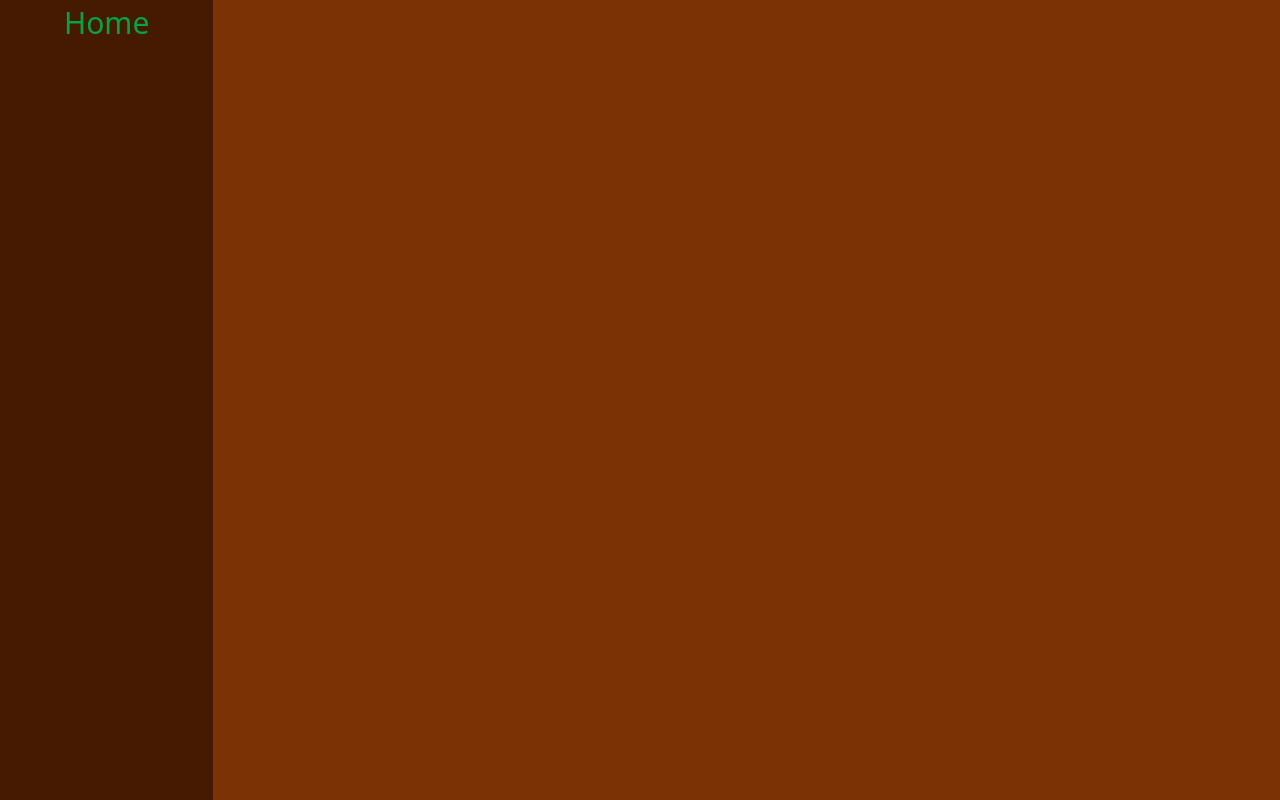
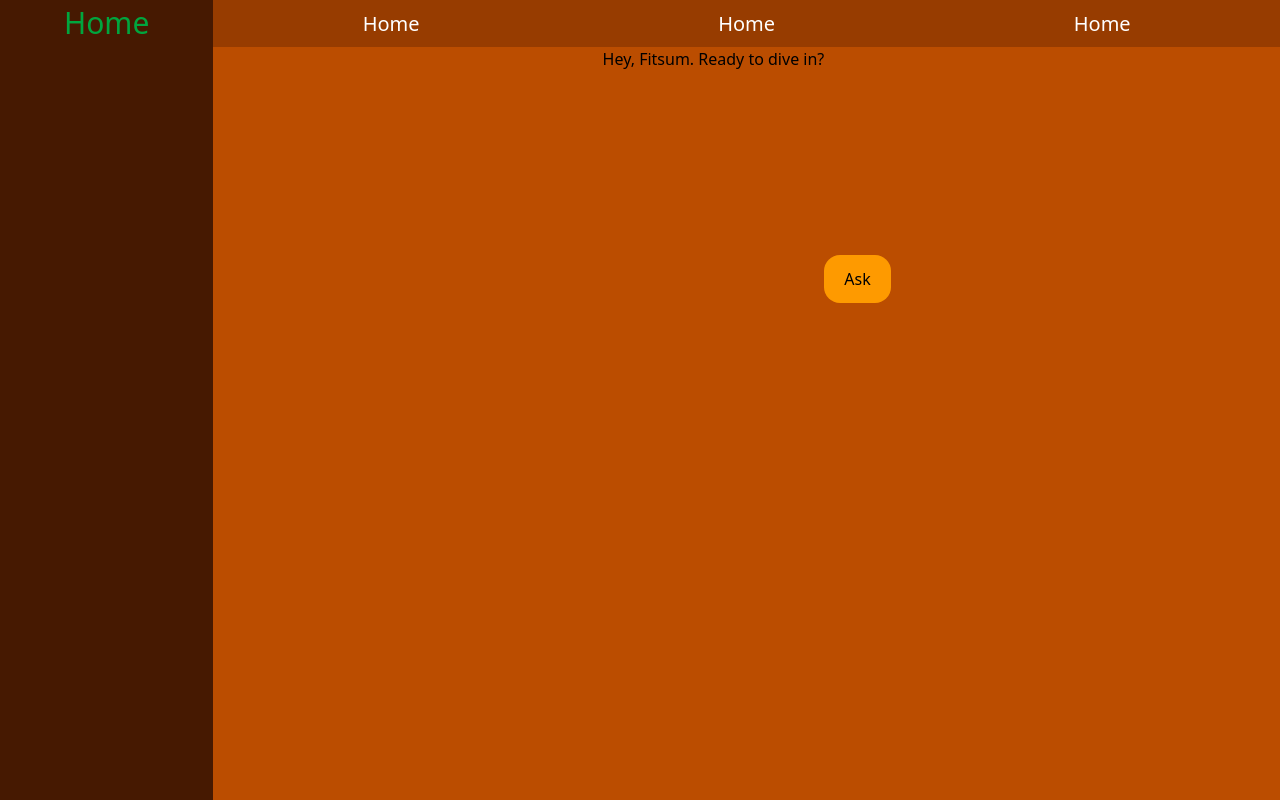
Before and after one commit to codewithfitse/AiChatBot, a React (Vite) app in the folder Frontend/: page /Home in a window 1280 px wide. Built offline with nearby package versions, Linux system fonts and the light colour scheme.

Commit message:
CHANGING ON HOMEPAGE

```diff
--- a/Frontend/src/index.css
+++ b/Frontend/src/index.css
@@ -1,9 +1,6 @@
 @import "tailwindcss";
 
-* {
-  margin: 0;
-  padding: 0;
-}
+
 
 body {
   background: #000;
--- a/Frontend/src/page/Home.jsx
+++ b/Frontend/src/page/Home.jsx
@@ -7,7 +7,19 @@ export const Home = () => {
         <aside className="w-[20%] h-auto bg-amber-950">
           <h1 className="text-[30px] text-green-600 text-center">Home</h1>
         </aside>
-        <main className="w-full h-full flex flex-col items-center bg-amber-900"></main>
+        <main className="w-full h-full flex flex-col items-center bg-amber-900">
+          <nav className="w-full h-[50px] flex justify-around items-center bg-amber-800">
+            <h1 className="text-white text-[20px]">Home</h1>
+            <h1 className="text-white text-[20px]">Home</h1>
+            <h1 className="text-white text-[20px]">Home</h1>
+          </nav>
+          <div className="w-full h-full flex justify-center bg-amber-700">
+            <h1 className="">Hey, Fitsum. Ready to dive in?</h1>
+            <div className="w-fit h-fit mt-52 px-5 py-3 rounded-2xl bg-amber-500">
+              <h1 className="">Ask</h1>
+            </div>
+          </div>
+        </main>
       </div>
     </>
   );
```
